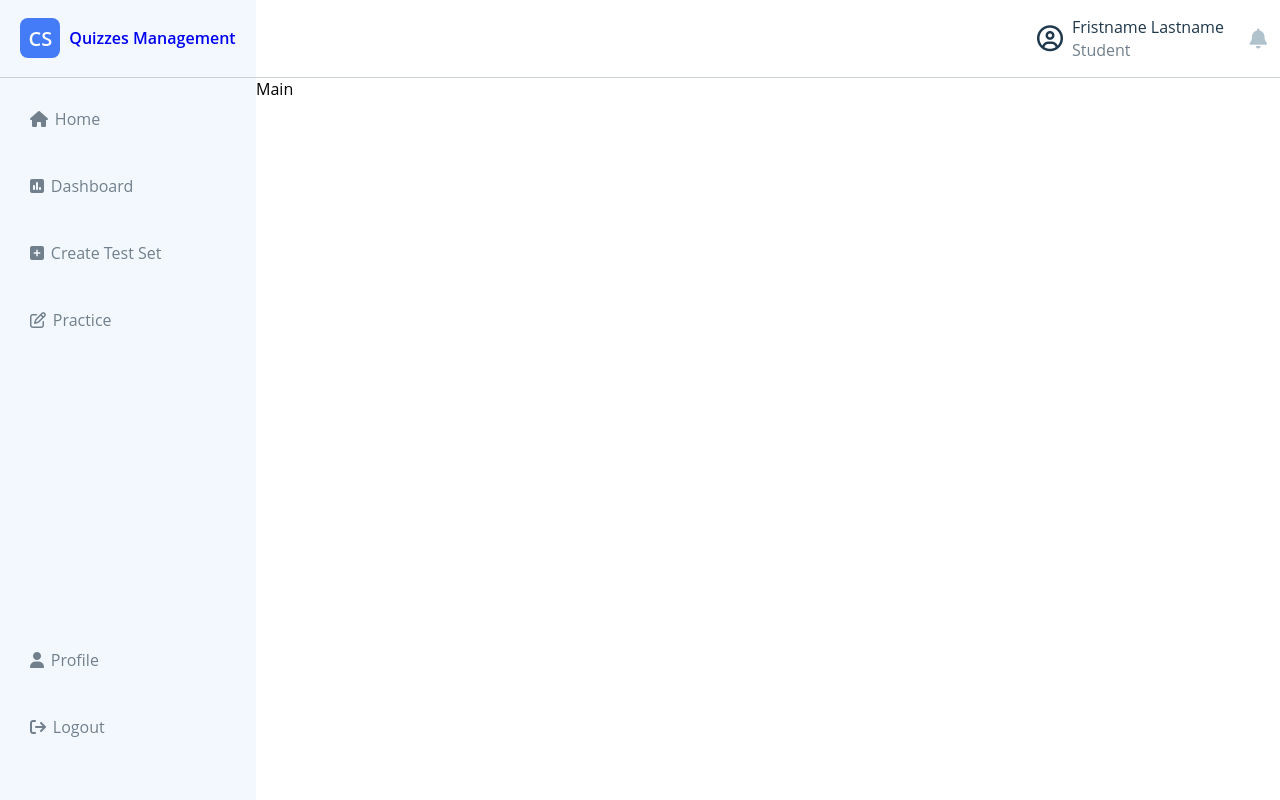
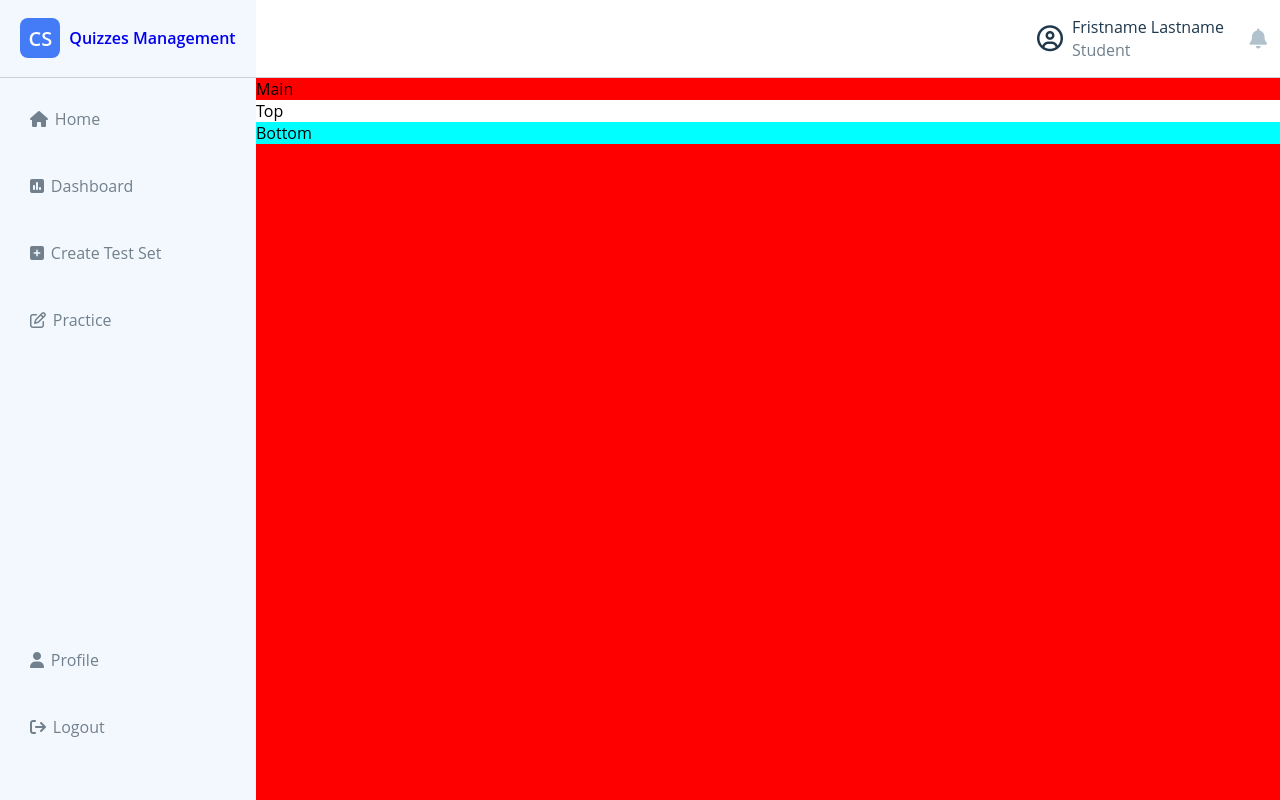
Before and after one commit to Putthakun/QuizzesManagementProject, a Django app: page /subject/ in a window 1280 px wide. Run offline with Django 5.2, Linux system fonts and the light colour scheme; some libraries are stand-ins or nearby versions.

Commit message:
Test Update
css can't use

```diff
--- a/mysite/blog/static/blog/css/home_page.css
+++ b/mysite/blog/static/blog/css/home_page.css
@@ -136,5 +136,12 @@ html, body {
 }
 .main_right{
     width: 80%;
+    background-color: red;
+}
+.main_right_top{
+    /* width: 20%; */
     background-color: white;
 }
+.main_right_bottom{
+    background-color: aqua;
+}
--- a/mysite/blog/templates/blog/home_page.html
+++ b/mysite/blog/templates/blog/home_page.html
@@ -45,6 +45,12 @@
             </div>
             <div class="main_right">
                 Main
+                <div class="main_right_top">
+                    Top
+                </div>
+                <div class="main_right_bottom">
+                    Bottom
+                </div>
             </div>
         </div>
     </div>
```
